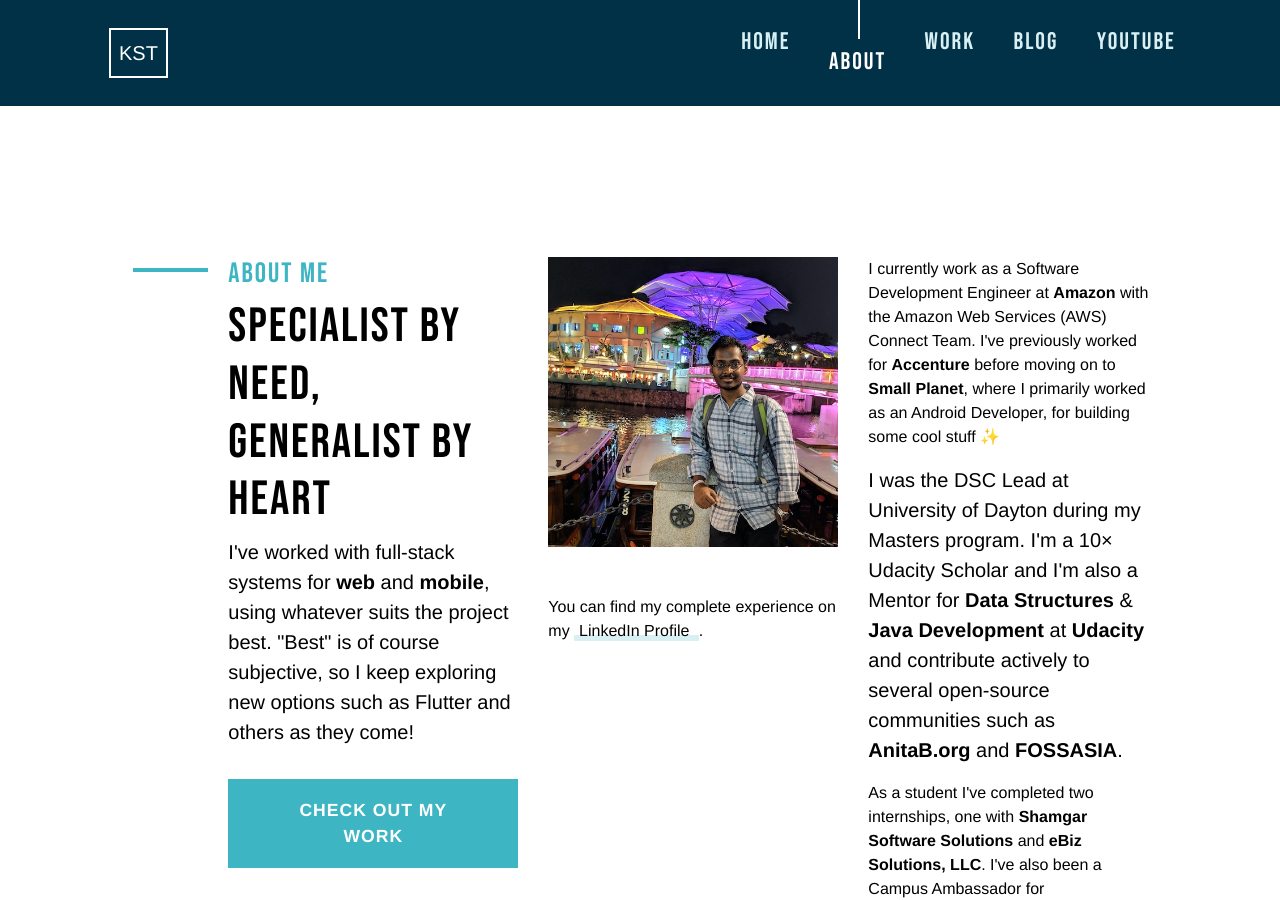
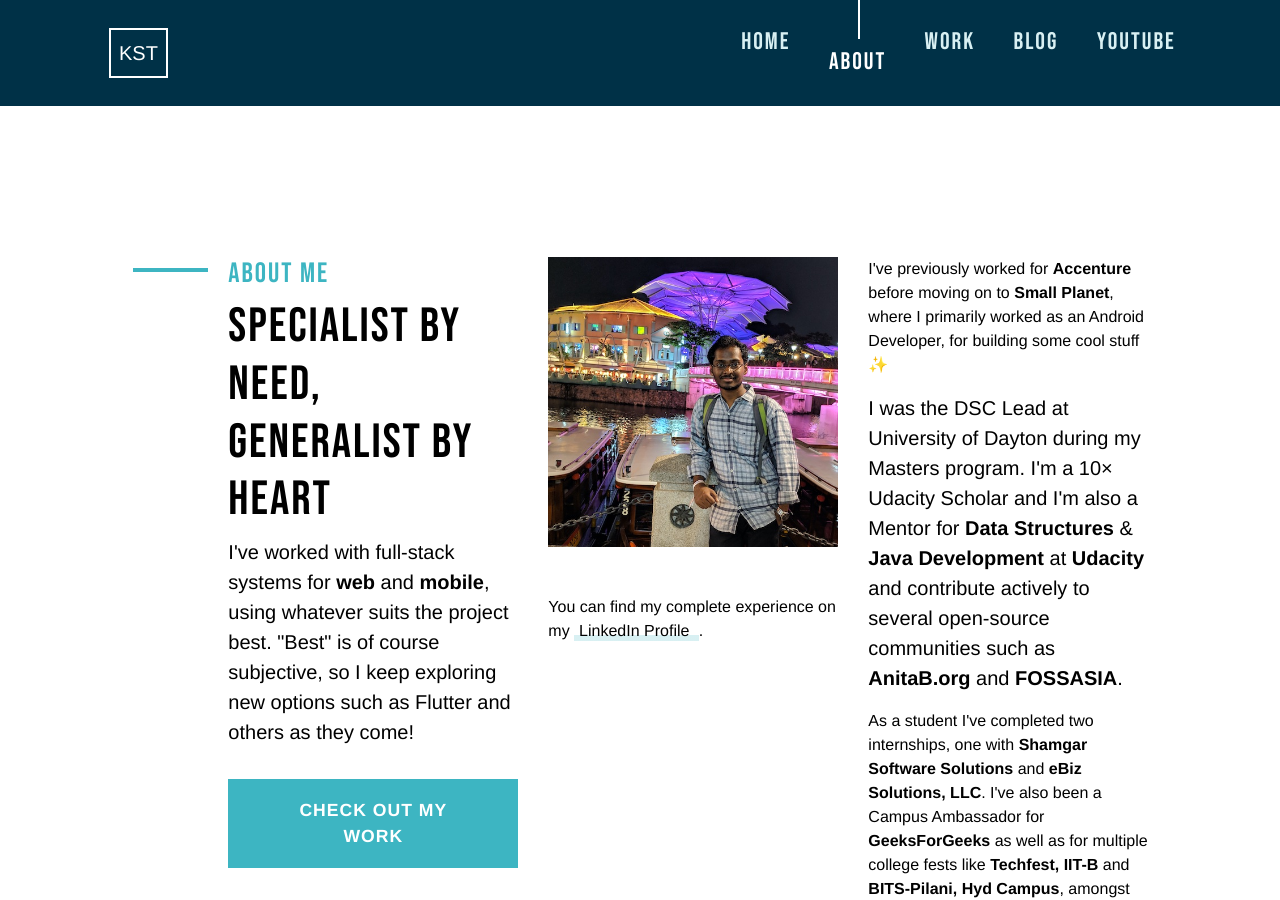
Before and after one commit to SAITARUN55/Portfolio, a Jekyll site: the page built from index.html, in a window 1280 px wide and 900 px high, scrolled down 906 px. Built offline with Jekyll 4.4.1, drawn with Linux system fonts in a browser that asks for light colours.

Commit message:
Update home.html

```diff
--- a/_layouts/home.html
+++ b/_layouts/home.html
@@ -148,7 +148,7 @@ layout: default
 			<p
 				data-aos-delay="400"
 				data-aos="fade-up">
-				I currently work as a Software Development Engineer at <strong>Amazon</strong> with the Amazon Web Services (AWS) Connect Team.
+
 				I've previously worked for <strong>Accenture</strong> before moving on to <strong>Small Planet</strong>, where I primarily worked as an Android Developer, for building some cool stuff ✨</p>
 			<p
 				class="lead"
```
